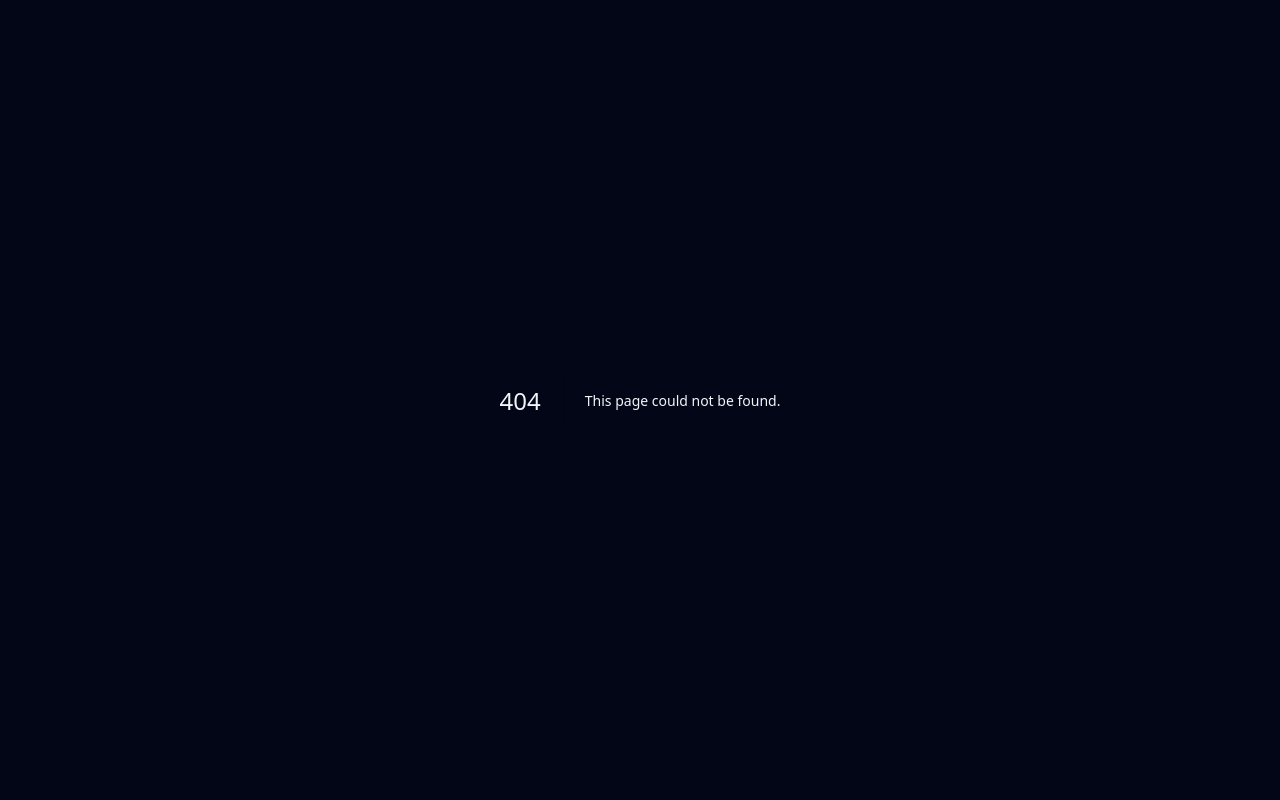
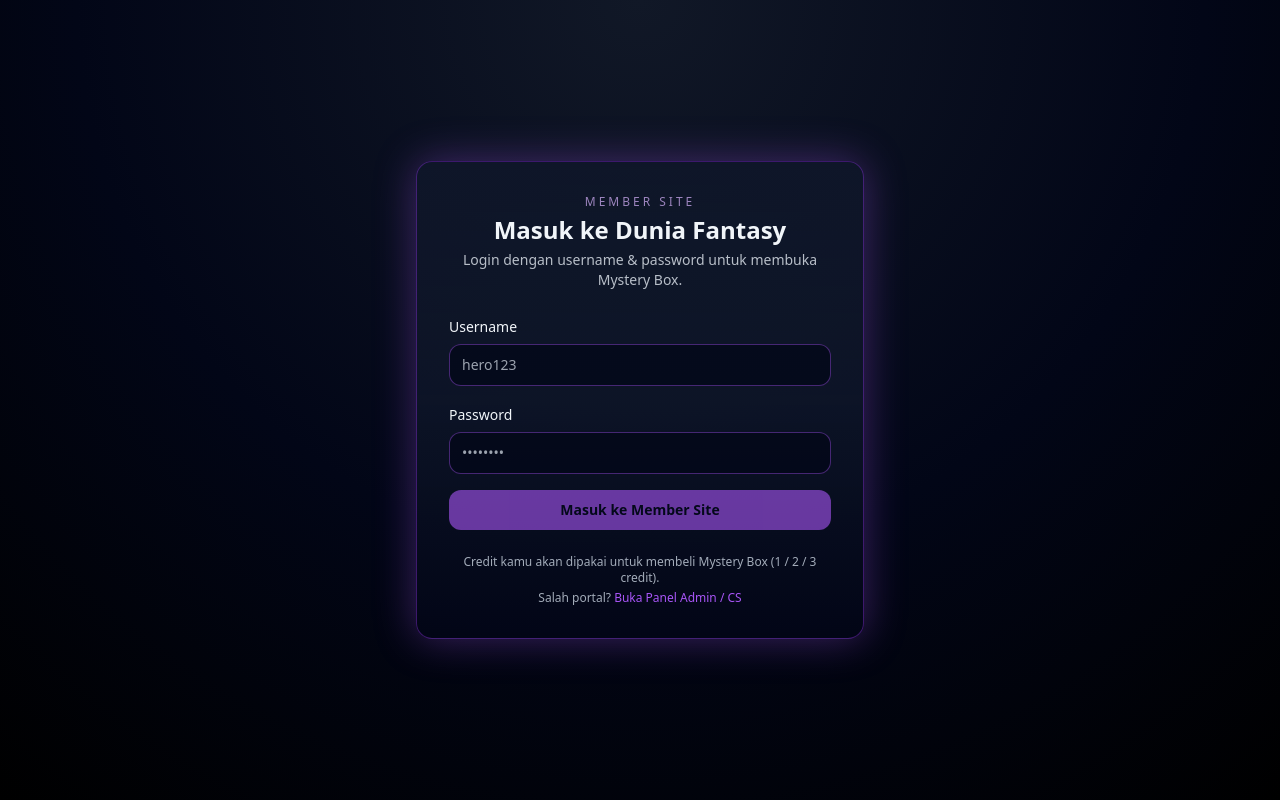
Before and after one commit to aybhjd/mystery-box-web, a Next.js app: page /member/login in a window 1280 px wide. Before the commit this address had no page. Built offline with nearby package versions, Linux system fonts and the light colour scheme.

Commit message:
Create page.tsx

```diff
--- /dev/null
+++ b/app/member/login/page.tsx
@@ -0,0 +1,111 @@
+"use client";
+
+import { FormEvent, useState } from "react";
+import Link from "next/link";
+
+export default function MemberLoginPage() {
+  const [username, setUsername] = useState("");
+  const [password, setPassword] = useState("");
+  const [isSubmitting, setIsSubmitting] = useState(false);
+  const [error, setError] = useState<string | null>(null);
+
+  async function handleSubmit(e: FormEvent) {
+    e.preventDefault();
+    setError(null);
+    setIsSubmitting(true);
+
+    try {
+      // TODO: nanti sambungkan ke Supabase (auth / mekanisme username)
+      console.log("Member login clicked", { username, password });
+
+      await new Promise((res) => setTimeout(res, 600));
+
+      alert(
+        "Login Member diklik. Nanti kita sambungkan ke Supabase dengan username + password."
+      );
+    } catch (err) {
+      console.error(err);
+      setError("Terjadi kesalahan tak terduga.");
+    } finally {
+      setIsSubmitting(false);
+    }
+  }
+
+  return (
+    <main className="min-h-screen flex items-center justify-center px-4">
+      <div className="max-w-md w-full bg-gradient-to-b from-slate-900/90 via-slate-900/80 to-slate-950/90 border border-purple-600/40 rounded-2xl shadow-[0_0_40px_rgba(168,85,247,0.35)] p-8 space-y-6">
+        <div className="space-y-1 text-center">
+          <p className="text-xs uppercase tracking-[0.25em] text-purple-300/70">
+            Member Site
+          </p>
+          <h1 className="text-2xl font-semibold">Masuk ke Dunia Fantasy</h1>
+          <p className="text-sm text-slate-200/80">
+            Login dengan username &amp; password untuk membuka Mystery Box.
+          </p>
+        </div>
+
+        <form onSubmit={handleSubmit} className="space-y-4">
+          <div className="space-y-1.5">
+            <label className="text-sm font-medium" htmlFor="member-username">
+              Username
+            </label>
+            <input
+              id="member-username"
+              type="text"
+              autoComplete="username"
+              className="w-full rounded-xl border border-purple-500/40 bg-slate-950/70 px-3 py-2.5 text-sm focus:outline-none focus:ring-2 focus:ring-memberAccent focus:border-memberAccent"
+              placeholder="hero123"
+              value={username}
+              onChange={(e) => setUsername(e.target.value)}
+            />
+          </div>
+
+          <div className="space-y-1.5">
+            <label className="text-sm font-medium" htmlFor="member-password">
+              Password
+            </label>
+            <input
+              id="member-password"
+              type="password"
+              autoComplete="current-password"
+              className="w-full rounded-xl border border-purple-500/40 bg-slate-950/70 px-3 py-2.5 text-sm focus:outline-none focus:ring-2 focus:ring-memberAccent focus:border-memberAccent"
+              placeholder="••••••••"
+              value={password}
+              onChange={(e) => setPassword(e.target.value)}
+            />
+          </div>
+
+          {error && (
+            <p className="text-xs text-red-300 bg-red-950/40 border border-red-900/50 rounded-lg px-3 py-2">
+              {error}
+            </p>
+          )}
+
+          <button
+            type="submit"
+            disabled={isSubmitting || !username || !password}
+            className="w-full rounded-xl bg-memberAccent px-4 py-2.5 text-sm font-semibold text-slate-950 hover:bg-purple-400 disabled:opacity-60 disabled:cursor-not-allowed transition"
+          >
+            {isSubmitting ? "Menghubungkan..." : "Masuk ke Member Site"}
+          </button>
+        </form>
+
+        <div className="text-xs text-slate-300/80 text-center space-y-1">
+          <p>
+            Credit kamu akan dipakai untuk membeli Mystery Box (1 / 2 / 3
+            credit).
+          </p>
+          <p>
+            Salah portal?{" "}
+            <Link
+              href="/panel/login"
+              className="text-memberAccent hover:underline"
+            >
+              Buka Panel Admin / CS
+            </Link>
+          </p>
+        </div>
+      </div>
+    </main>
+  );
+}
```
